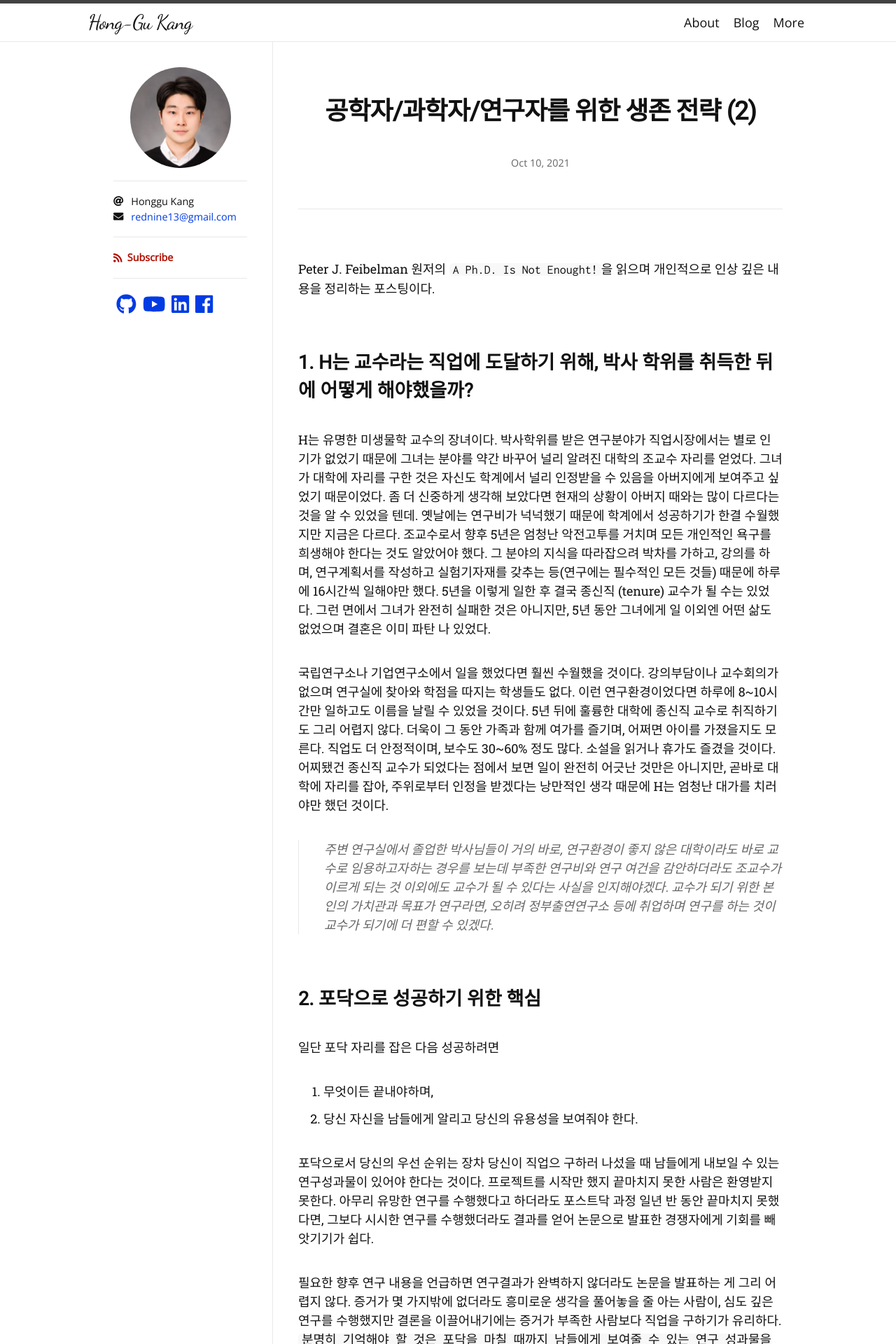
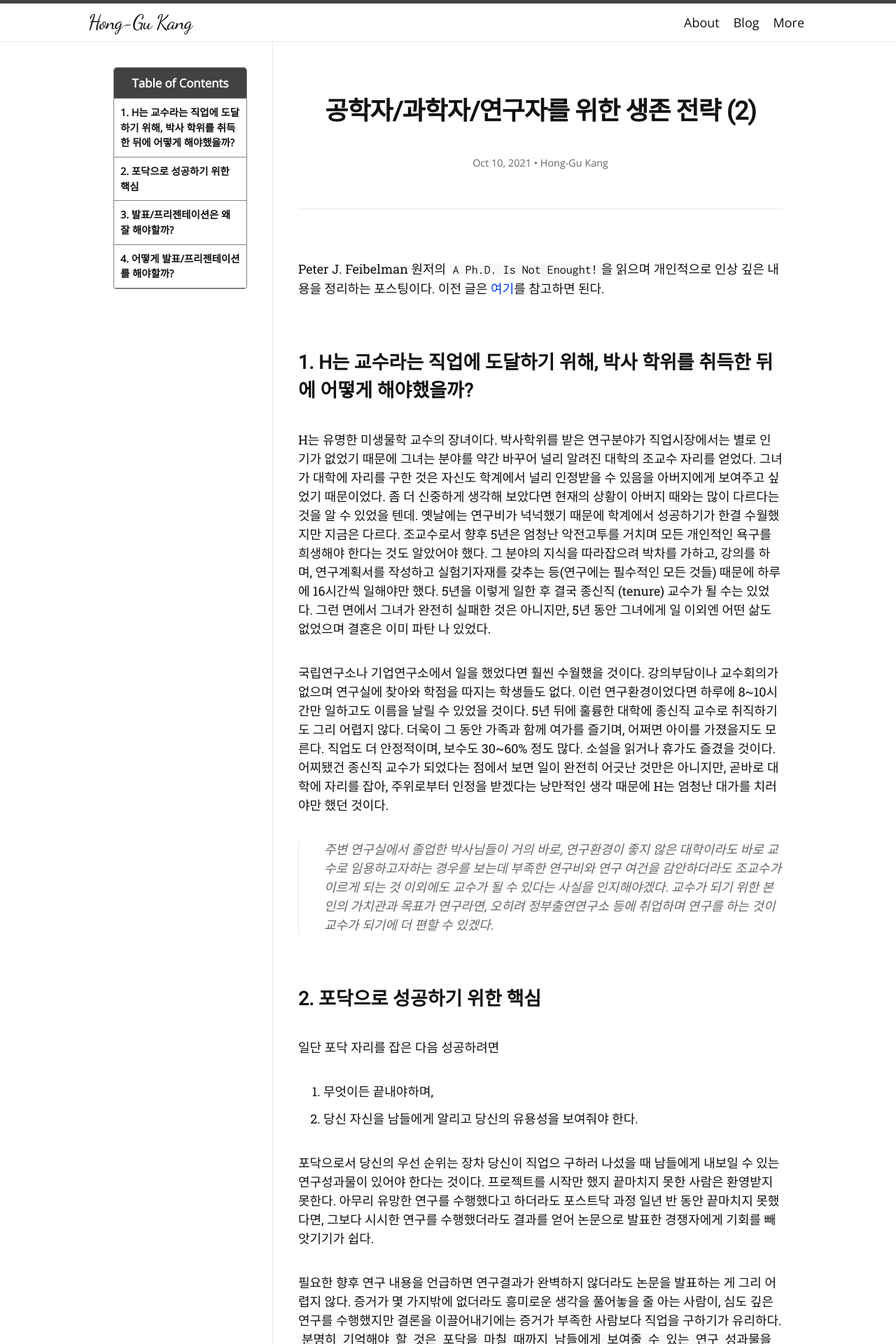
Before and after one commit to honggkang/honggkang.github.io, a Jekyll site: the page built from _posts/2021-10-10-phd-is-not-enough2.md, in a window 1280 px wide. Shown: the top 1920 px of the page at 70% size. Built offline with Jekyll 4.4.1, drawn with Linux system fonts in a browser that asks for light colours; nearby versions of some CDN libraries; some web fonts are replaced; comment, search, counter and statistics services are not loaded.

```diff
--- a/_posts/2021-10-10-phd-is-not-enough2.md
+++ b/_posts/2021-10-10-phd-is-not-enough2.md
@@ -2,9 +2,13 @@
 layout: post
 title: 공학자/과학자/연구자를 위한 생존 전략 (2)
 categories: 연구
+comments: true
+toc: true
+author: Hong-Gu Kang
 ---
 
 Peter J. Feibelman 원저의 `A Ph.D. Is Not Enought!`을 읽으며 개인적으로 인상 깊은 내용을 정리하는 포스팅이다.
+이전 글은 [여기][enough1]를 참고하면 된다.
 
 ## 1. H는 교수라는 직업에 도달하기 위해, 박사 학위를 취득한 뒤에 어떻게 해야했을까?
 
```
Also changed, not shown: other parts of _posts/2021-10-10-phd-is-not-enough2.md (+2 -0 lines), _posts/2016-05-19-super-short-article.md (+1 -1 lines), _posts/2016-05-20-super-long-article.md (+1 -1 lines), _posts/2016-05-20-this-post-demonstrates-post-content-styles.md (+1 -1 lines), _posts/2021-10-09-phd-is-not-enough1.md (+6 -0 lines).
